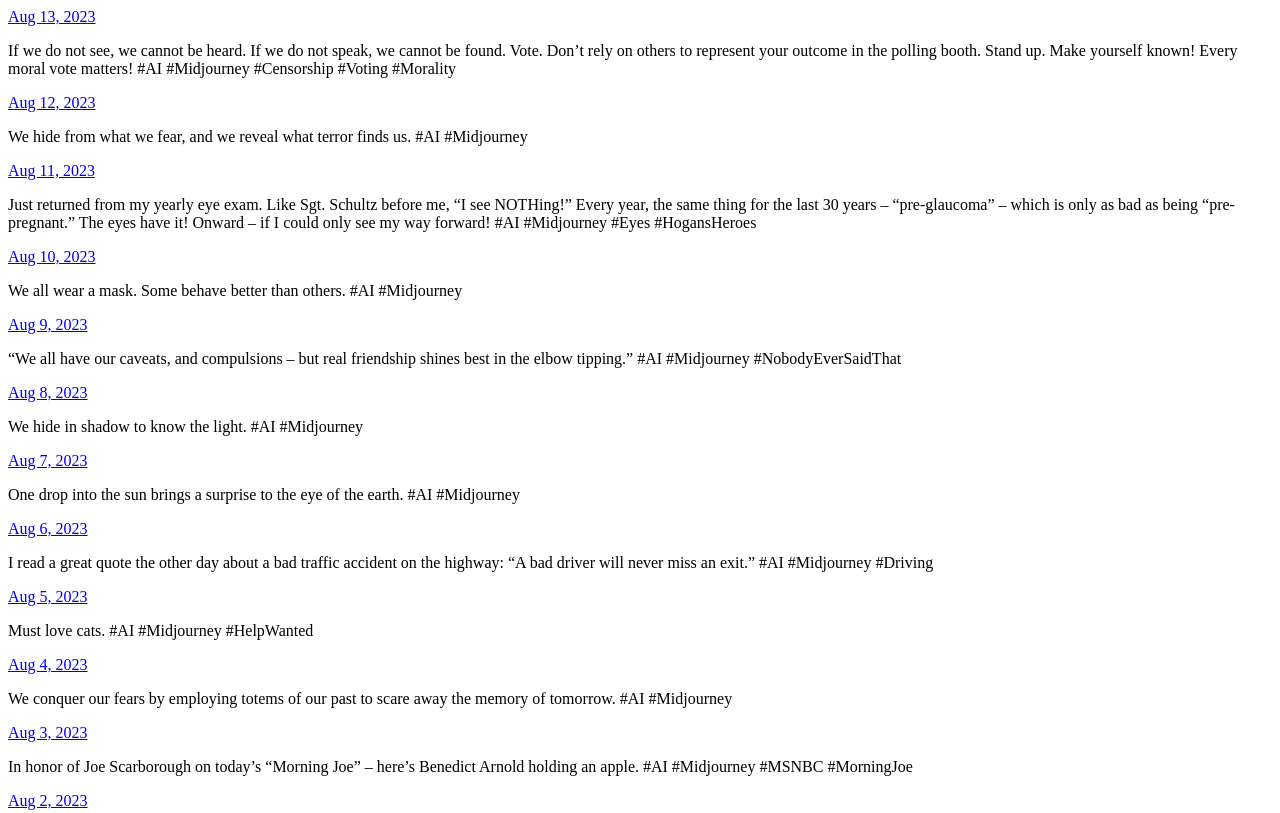
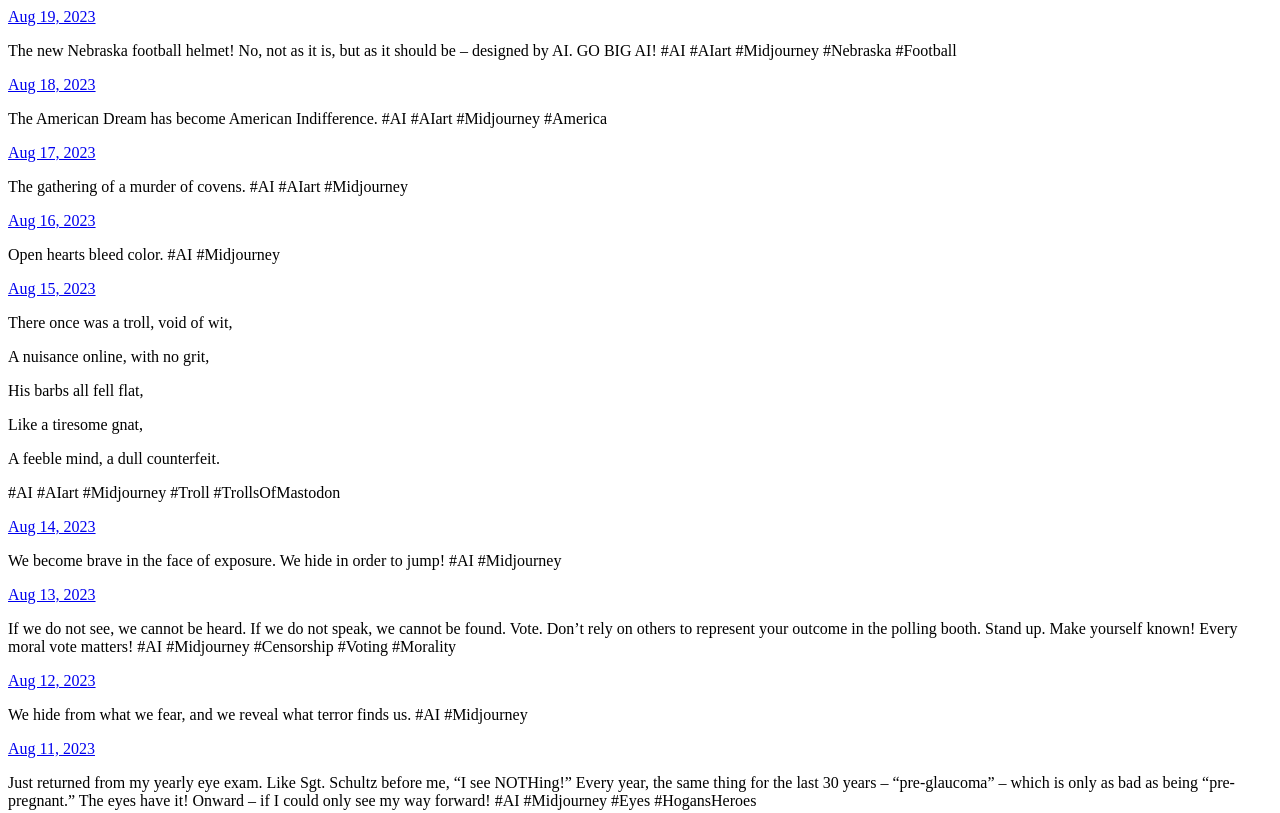
Before and after one commit to BolesBooks/Boles.co, a plain HTML site: page index.html in a window 1280 px wide. Shown: the top 813 px of the page. Drawn offline with Linux system fonts and the light colour scheme.

Commit message:
Archiving from Micro.blog.

```diff
--- a/index.html
+++ b/index.html
@@ -21,6 +21,83 @@
 <div class="h-feed">
 
 
+
+	  <div class="h-entry">
+
+
+		<a href="https://boles.co/2023/08/19/the-new-nebraska.html" class="u-url"><time class="dt-published" datetime="2023-08-19 12:12:47 -0400">Aug 19, 2023</time></a>
+
+		<div class="e-content">
+			 <p>The new Nebraska football helmet! No, not as it is, but as it should be &ndash; designed by AI. GO BIG AI! #AI #AIart #Midjourney #Nebraska #Football</p>
+<!-- raw HTML omitted -->
+
+		</div>
+	  </div>
+
+	  <div class="h-entry">
+
+
+		<a href="https://boles.co/2023/08/18/the-american-dream.html" class="u-url"><time class="dt-published" datetime="2023-08-18 12:00:53 -0400">Aug 18, 2023</time></a>
+
+		<div class="e-content">
+			 <p>The American Dream has become American Indifference. #AI #AIart #Midjourney #America</p>
+<!-- raw HTML omitted -->
+
+		</div>
+	  </div>
+
+	  <div class="h-entry">
+
+
+		<a href="https://boles.co/2023/08/17/the-gathering-of.html" class="u-url"><time class="dt-published" datetime="2023-08-17 15:50:49 -0400">Aug 17, 2023</time></a>
+
+		<div class="e-content">
+			 <p>The gathering of a murder of covens. #AI #AIart #Midjourney</p>
+<!-- raw HTML omitted -->
+
+		</div>
+	  </div>
+
+	  <div class="h-entry">
+
+
+		<a href="https://boles.co/2023/08/16/open-hearts-bleed.html" class="u-url"><time class="dt-published" datetime="2023-08-16 12:29:07 -0400">Aug 16, 2023</time></a>
+
+		<div class="e-content">
+			 <p>Open hearts bleed color. #AI #Midjourney</p>
+<!-- raw HTML omitted -->
+
+		</div>
+	  </div>
+
+	  <div class="h-entry">
+
+
+		<a href="https://boles.co/2023/08/15/there-once-was.html" class="u-url"><time class="dt-published" datetime="2023-08-15 12:59:21 -0400">Aug 15, 2023</time></a>
+
+		<div class="e-content">
+			 <p>There once was a troll, void of wit,</p>
+<p>A nuisance online, with no grit,</p>
+<p>His barbs all fell flat,</p>
+<p>Like a tiresome gnat,</p>
+<p>A feeble mind, a dull counterfeit.</p>
+<p>#AI #AIart #Midjourney #Troll #TrollsOfMastodon</p>
+<!-- raw HTML omitted -->
+
+		</div>
+	  </div>
+
+	  <div class="h-entry">
+
+
+		<a href="https://boles.co/2023/08/14/we-become-brave.html" class="u-url"><time class="dt-published" datetime="2023-08-14 12:18:53 -0400">Aug 14, 2023</time></a>
+
+		<div class="e-content">
+			 <p>We become brave in the face of exposure. We hide in order to jump! #AI #Midjourney</p>
+<!-- raw HTML omitted -->
+
+		</div>
+	  </div>
 
 	  <div class="h-entry">
 
```
